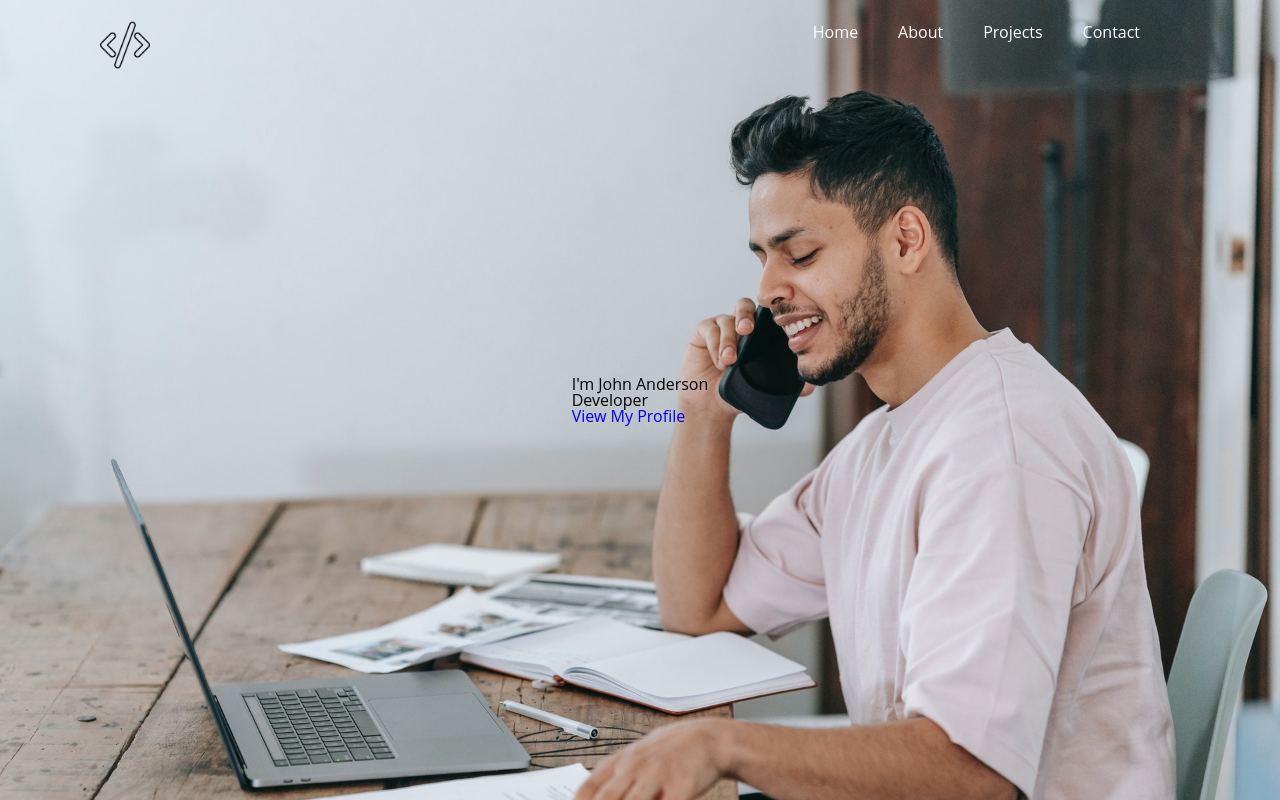
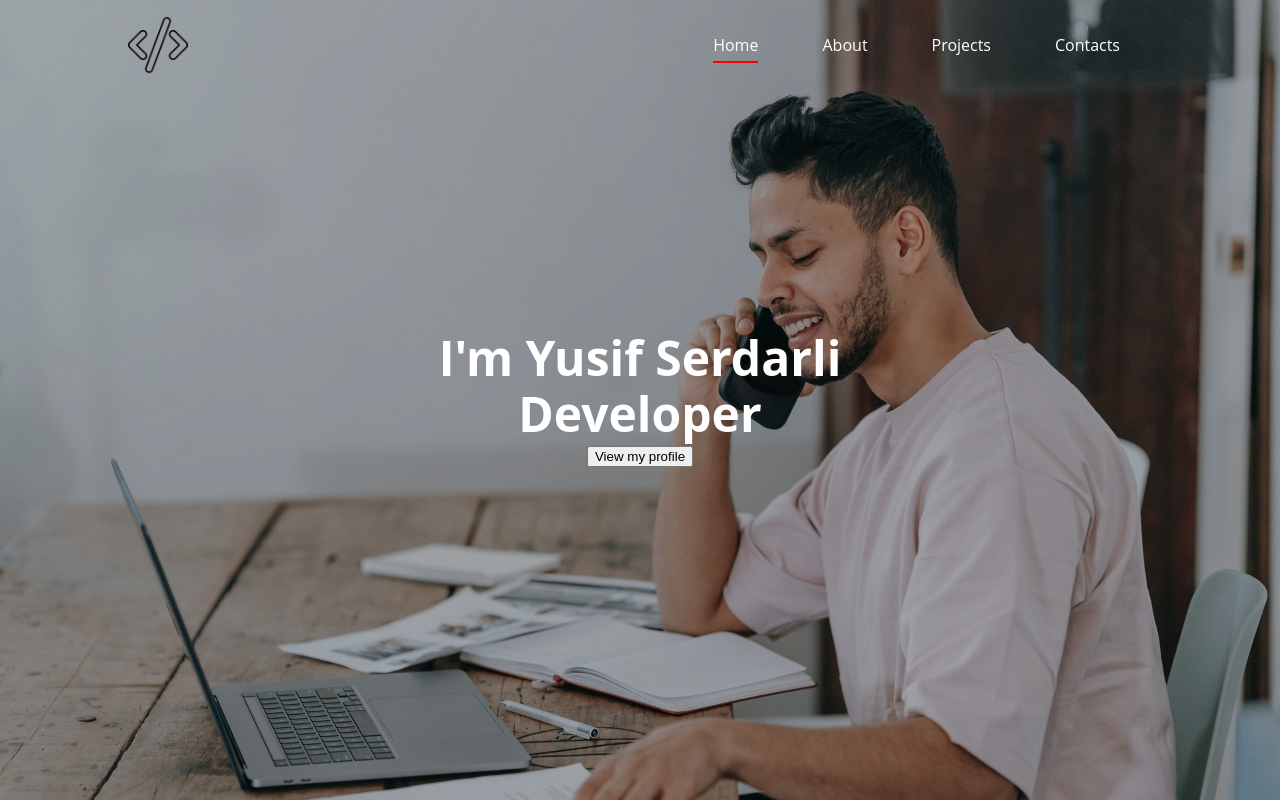
Before and after one commit to sardarliyusif/Portfolia-website, a plain HTML site: page index.html in a window 1280 px wide. Drawn offline with Linux system fonts and the light colour scheme.

Commit message:
bg-img changes

```diff
--- /dev/null
+++ b/assets/styles/_general.scss
@@ -0,0 +1,24 @@
+.container {
+  width: 80%;
+  margin: 0 auto;
+}
+
+.active{
+    &::before{
+        content: "";
+        position: absolute;
+        width: 100%;
+        height: 2px;
+        background-color: red;
+        bottom: 0;
+      }
+}
+.center {
+  display: flex;
+  align-items: center;
+  justify-content: center;
+}
+
+.direction-column {
+  flex-direction: column;
+}
--- a/assets/styles/main.scss
+++ b/assets/styles/main.scss
@@ -1,84 +1,19 @@
-html,
-body,
-div,
-span,
-applet,
-object,
-iframe,
-h1,
-h2,
-h3,
-h4,
-h5,
-h6,
-p,
-blockquote,
-pre,
-a,
-abbr,
-acronym,
-address,
-big,
-cite,
-code,
-del,
-dfn,
-em,
-img,
-ins,
-kbd,
-q,
-s,
-samp,
-small,
-strike,
-strong,
-sub,
-sup,
-tt,
-var,
-b,
-u,
-i,
-center,
-dl,
-dt,
-dd,
-ol,
-ul,
-li,
-fieldset,
-form,
-label,
-legend,
-table,
-caption,
-tbody,
-tfoot,
-thead,
-tr,
-th,
-td,
-article,
-aside,
-canvas,
-details,
-embed,
-figure,
-figcaption,
-footer,
-header,
-hgroup,
-menu,
-nav,
-output,
-ruby,
-section,
-summary,
-time,
-mark,
-audio,
-video {
+@import "./general";
+
+/* ********** RESET CSS ********** */
+html, body, div, span, applet, object, iframe,
+h1, h2, h3, h4, h5, h6, p, blockquote, pre,
+a, abbr, acronym, address, big, cite, code,
+del, dfn, em, img, ins, kbd, q, s, samp,
+small, strike, strong, sub, sup, tt, var,
+b, u, i, center,
+dl, dt, dd, ol, ul, li,
+fieldset, form, label, legend,
+table, caption, tbody, tfoot, thead, tr, th, td,
+article, aside, canvas, details, embed,
+figure, figcaption, footer, header, hgroup,
+menu, nav, output, ruby, section, summary,
+time, mark, audio, video {
 	margin: 0;
 	padding: 0;
 	border: 0;
@@ -86,7 +21,7 @@ video {
 	font: inherit;
 	vertical-align: baseline;
     box-sizing: border-box;
-  font-family: "Open Sans", sans-serif;
+	font-family: 'Open Sans', sans-serif;
 	text-decoration: none;
 }
 /* HTML5 display-role reset for older browsers */
@@ -126,53 +61,83 @@ table {
   border-spacing: 0;
 }
 
+/* ********** MAIN CODE ********** */
+html{
+    font-size: 1.6px;
+}
 body {
-  .header {
-      position: relative;
-    .bg-image{
-        background-image: url(../img/bg.jpeg);
+    font-size: 10rem;
+    /* ********** HEADER ********* */
+    header {
+      display: flex;
+      align-items: center;
+      justify-content: space-between;
+      position: absolute;
+      z-index: 55555;
+      top: 15px;
+      left: 0;
+      right: 0;
+      .header-logo {
+        width: 60px;
+        height: auto;
+        a {
+          display: flex;
+          img {
             width: 100%;
-        height: 100vh;
-        background-position: center;
-        background-repeat: no-repeat;
-        background-size: cover;
-    }
-
-    .header-text {
-      display: flex;
-      justify-content: space-between;
-      position: fixed;
-      width: 100%;
-      padding: 20px 100px;
-      top: 0;
-      .logo {
-        img{
-            width: 50px;
           }
         }
-      nav {
-        ul {
+      }
+      .nav-bar ul {
         display: flex;
         li {
-            margin-right: 40px;
-            a {
+          margin: 0 20rem;
+          position: relative;
+          padding: 10px 0px;
+          a{
             color: #fff;
-              padding-bottom: 10px;
-              line-height: 1.6;
-              &:hover {
-                border-bottom: 2px solid orange;
+            &:hover{
+              color: rgba(255, 255, 255, 0.8);
+            }
+          }
+          &:hover{
+            &::before{
+              content: "";
+              position: absolute;
+              width: 100%;
+              height: 2px;
+              background-color: red;
+              bottom: 0;
             }
           }
         }
       }
     }
+    .bg-img {
+      background-image: url("../img/bg.jpeg");
+      height: 100vh;
+      background-position: center;
+      background-size: cover;
+      background-repeat: no-repeat;
+      position: relative;
+      z-index: 1111;
+      .bg-img-body {
+        width: 50%;
+        position: absolute;
+        z-index: 66666;
+        h1,p{
+          font-size: 30rem;
+          color: #fff;
+          font-weight: 700;
+          margin-bottom: 5rem;
         }
-
-    .bg-image-text{
+      }
+      &::before {
+        content: "";
+        background: black;
         position: absolute;
-        top: 50%;
-        left: 50%;
-        transform: translate(-50% , -50%);
+        width: 100%;
+        height: 100%;
+        opacity: 0.3;
       }
     }
 }
--- a/index.html
+++ b/index.html
@@ -24,38 +24,32 @@
     />
   </head>
   <body>
-    <div class="header">
-      <div class="bg-image"></div>
-      <div class="header-text">
+    <!-- HEADER -->
+    <header class="container">
+      <div class="header-logo">
+        <a href="./index.html">
+          <img src="./assets/img/logo.png" alt="header-logo" />
+        </a>
+      </div>
+      <nav class="nav-bar">
+        <ul>
+          <li><a href="./index.html" class="active">Home</a></li>
+          <li><a href="#">About</a></li>
+          <li><a href="#">Projects</a></li>
+          <li><a href="#">Contacts</a></li>
+        </ul>
+      </nav>
+    </header>
 
-          <div class="logo">
-            <img src="./assets/img/logo.png" alt="logo" />
-          </div>
-          <nav class="menu">
-            <ul>
-              <li>
-                <a href="#">Home</a>
-              </li>
-              <li>
-                <a href="#">About</a>
-              </li>
-              <li>
-                <a href="#">Projects</a>
-              </li>
-              <li>
-                <a href="#">Contact</a>
-              </li>
-            </ul>
-          </nav>
+    <!-- BACKGROUND IMAGE -->
+    <section class="bg-img center">
+      <div class="bg-img-body center direction-column">
+        <h1>I'm Yusif Serdarli</span></h1>
+        <p>Developer</p>
+        <button>View my profile</button>
+      </div>
+    </section>
 
-      </div>
-      <div class="bg-image-text">
-          <p>I'm John Anderson</p>
-          <p>Developer</p>
-          <a href="#">
-              View My Profile
-          </a>
-      </div>
-    </div>
+
   </body>
 </html>
```
Also changed, not shown: assets/styles/main.css, 1 other file. Lines whose indentation alone changed are shown as unchanged.
